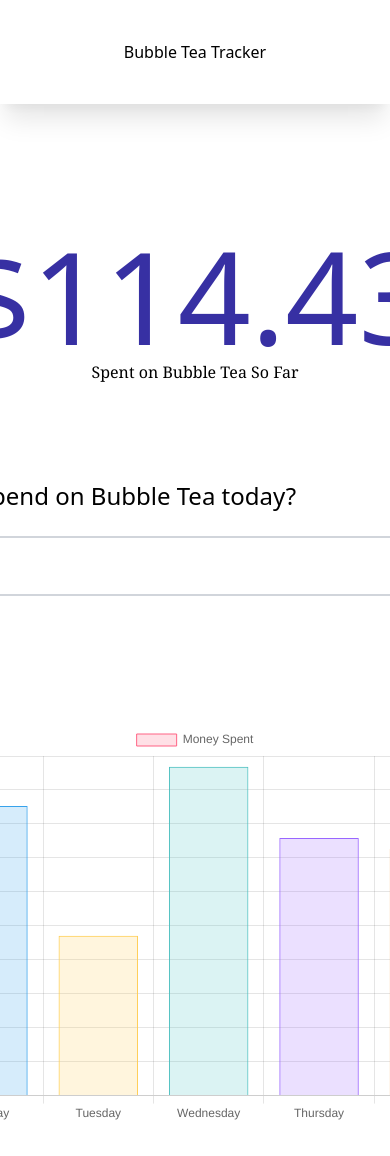
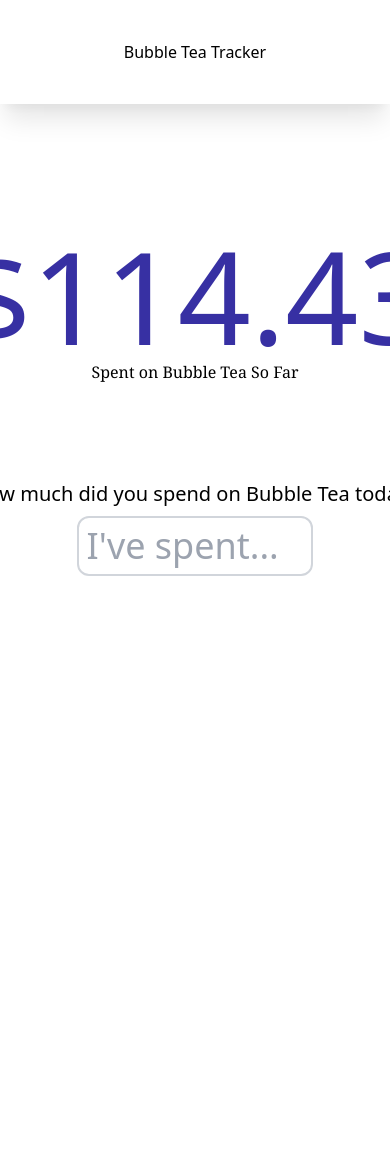
Before and after one commit to nettlespike/bbt-trackers, a Next.js app: page / in a window 390 px wide. After the commit the page ends 844 px from the top, so only its background shows below. Built offline with nearby package versions, Linux system fonts and the light colour scheme.

Commit message:
responsivethings

```diff
--- a/pages/index.js
+++ b/pages/index.js
@@ -35,32 +35,6 @@ export default function Home() {
   const [startingMoney, setStartingMoney] = useState(sum);
   const [input, setInput] = useState('');
   const [flag, setFlag] = useState(0);
-
-
-  const data = {
-    labels: ['Sunday', 'Monday', 'Tuesday', 'Wednesday', 'Thursday', 'Friday', 'Saturday'],
-    datasets: [{
-      label: "Money Spent",
-      data: [bubbleTeaSpending[0], bubbleTeaSpending[1], bubbleTeaSpending[2], bubbleTeaSpending[3], bubbleTeaSpending[4], bubbleTeaSpending[5], bubbleTeaSpending[6]],
-      backgroundColor: [
-        'rgba(255, 99, 132, 0.2)',
-        'rgba(54, 162, 235, 0.2)',
-        'rgba(255, 206, 86, 0.2)',
-        'rgba(75, 192, 192, 0.2)',
-        'rgba(153, 102, 255, 0.2)',
-        'rgba(255, 159, 64, 0.2)'
-      ],
-      borderColor: [
-        'rgba(255, 99, 132, 1)',
-        'rgba(54, 162, 235, 1)',
-        'rgba(255, 206, 86, 1)',
-        'rgba(75, 192, 192, 1)',
-        'rgba(153, 102, 255, 1)',
-        'rgba(255, 159, 64, 1)'
-      ],
-      borderWidth: 1
-    }]
-  }
 
   const addMoney = () => {
     if(!Number.isNaN(input) && !Number.isNaN(parseFloat(input))) {
@@ -106,11 +80,11 @@ export default function Home() {
             <p className="text-md font-serif">Spent on Bubble Tea So Far</p>
           </div>
 
-          <div className="space-y-6">
-            <p className="text-2xl">How much did you spend on Bubble Tea today?</p>
-            <div className="flex flex-row space-x-6">
+          <div className="space-y-2">
+            <p className="text-xl md:text-3xl lg:text-4xl text-center">How much did you spend on Bubble Tea today?</p>
+            <div className="flex flex-row space-x-6 justify-center">
               <input
-                className="w-full border-2 border-gray-300 rounded-xl text-4xl p-2"
+                className="w-1/2 md:w-3/4 lg:w-full border-2 border-gray-300 rounded-xl text-4xl p-2"
                 type="text"
                 placeholder="I've spent..."
                 value={input}
@@ -125,17 +99,6 @@ export default function Home() {
               />
             </div>
           </div>
-          <div className="p-8">
-            <Bar
-              data={data}
-              width={800}
-              height={400}
-              options={{
-                responsive: true,
-                maintainAspectRatio: false,
-              }}
-            />
-          </div>
         </div>
       </div>
     </div>
--- a/tailwind.config.js
+++ b/tailwind.config.js
@@ -3,7 +3,24 @@ module.exports = {
   purge: ['./pages/**/*.{js,ts,jsx,tsx}', './components/**/*.{js,ts,jsx,tsx}'],
   darkMode: false, // or 'media' or 'class'
   theme: {
-    extend: {},
+    extend: {
+      screens: {
+        'sm': '640px',
+        // => @media (min-width: 640px) { ... }
+
+        'md': '768px',
+        // => @media (min-width: 768px) { ... }
+
+        'lg': '1024px',
+        // => @media (min-width: 1024px) { ... }
+
+        'xl': '1280px',
+        // => @media (min-width: 1280px) { ... }
+
+        '2xl': '1536px',
+        // => @media (min-width: 1536px) { ... }
+      }
+    },
   },
   variants: {
     extend: {},
```
